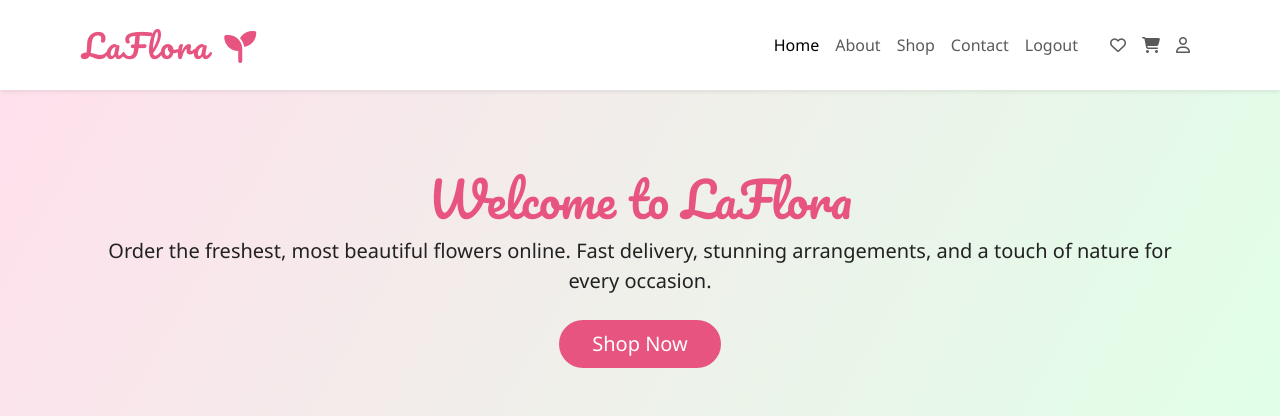
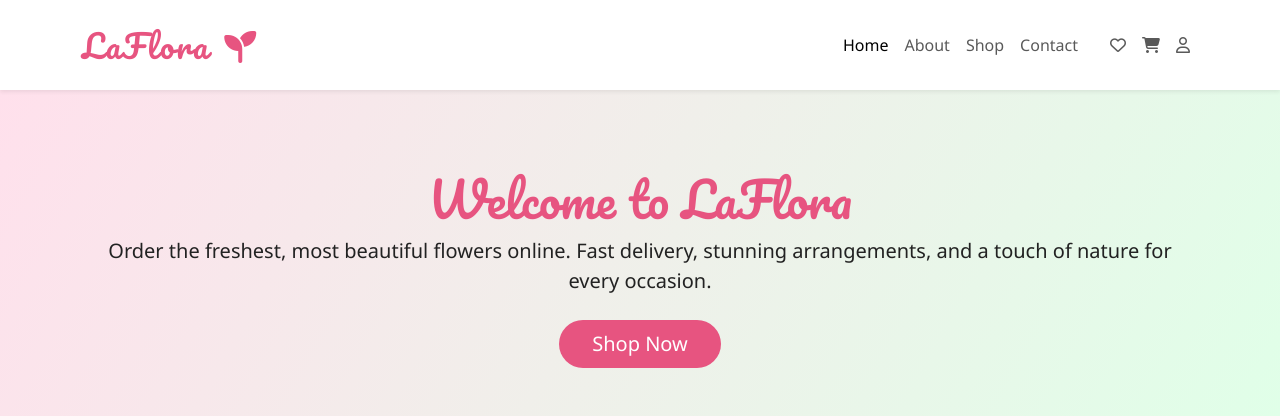
Before and after one commit to Nimesh-Kavinda/LaFlora, a PHP site: page / in a window 1280 px wide. Shown: the top 420 px of the page. Run offline with PHP 8.4, Linux system fonts and the light colour scheme; data that the repository does not hold is empty; some libraries are stand-ins or nearby versions.

Commit message:
Update product section heading and remove logout button from navbar for improved UI consistency

```diff
--- a/index.php
+++ b/index.php
@@ -51,11 +51,6 @@
         <li class="nav-item">
           <a class="nav-link" href="./views/contact.php">Contact</a>
         </li>
-        <form action="./controller/user_logout_process.php" method="post">
-        <li class="nav-item">
-          <button type="submit" class="nav-link" style="border: none; background: none;">Logout</button>
-        </li>
-        </form>
       </ul>
       <ul class="navbar-nav ms-3">
         <li class="nav-item">
@@ -141,7 +136,7 @@
 <!-- Products Section -->
 <section id="products" class="py-5 bg-light">
   <div class="container">
-    <h2 class="text-center mb-5" style="color:var(--laflora-primary)">Our Best Sellers</h2>
+    <h2 class="text-center mb-5" style="color:var(--laflora-primary)">Our Best Products</h2>
     <div class="row g-4">
       <!-- Product Card Example -->
 
```
